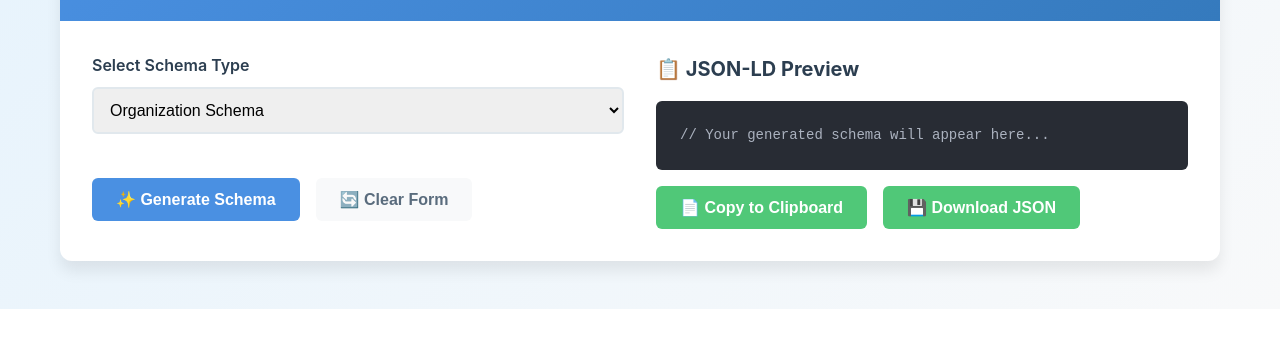
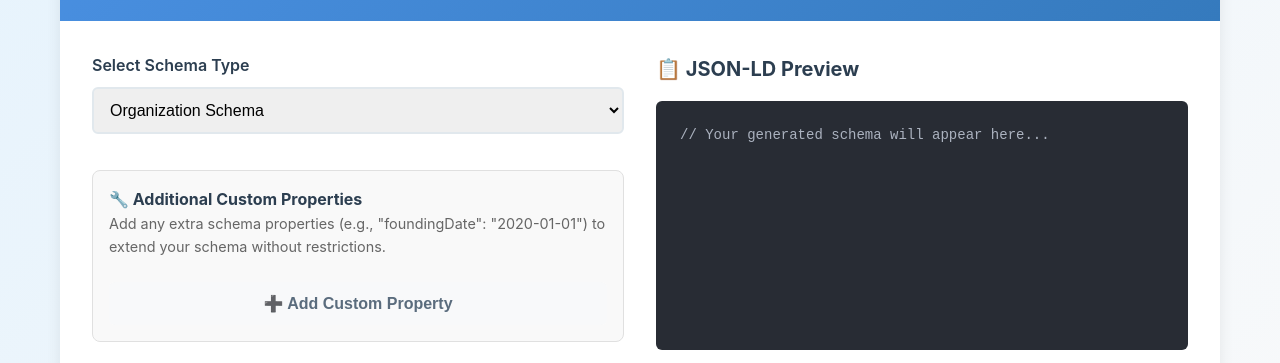
Before and after one commit to Ritam1997-sudo/tanu, a plain HTML site: page schema.html in a window 1280 px wide. Shown: the part 567-930 px from the top of the page. Drawn offline with Linux system fonts and the light colour scheme.

Commit message:
Update schema.html

```diff
--- a/schema.html
+++ b/schema.html
@@ -78,17 +78,23 @@
                     <option value="BreadcrumbList">Breadcrumb Schema</option>
                 </select>
             </div>
-
             <div id="dynamicFields" class="dynamic-fields">
                 <!-- Dynamic fields will be injected here -->
             </div>
-
+            <!-- New Custom Properties Section -->
+            <div class="custom-section" id="customSection" style="margin-top: 1rem; padding: 1rem; border: 1px solid #e0e0e0; border-radius: 8px; background: #f9f9f9;">
+                <h4>🔧 Additional Custom Properties</h4>
+                <p style="font-size: 0.9rem; color: #666; margin-bottom: 1rem;">Add any extra schema properties (e.g., "foundingDate": "2020-01-01") to extend your schema without restrictions.</p>
+                <div id="customProps">
+                    <!-- Custom properties will be dynamically added here -->
+                </div>
+                <button type="button" onclick="addCustomProp()" class="btn btn-secondary" style="margin-top: 0.5rem; width: 100%;">➕ Add Custom Property</button>
+            </div>
             <div class="tool-actions">
                 <button id="generateBtn" class="btn btn-primary">✨ Generate Schema</button>
                 <button id="clearBtn" class="btn btn-secondary">🔄 Clear Form</button>
             </div>
         </div>
-
         <div class="tool-right">
             <div class="preview-header">
                 <h3>📋 JSON-LD Preview</h3>
@@ -98,7 +104,6 @@
             <div class="output-actions">
                 <button id="copyBtn" class="btn btn-success">📄 Copy to Clipboard</button>
                 <button id="downloadBtn" class="btn btn-success">💾 Download JSON</button>
-                        </div>
             </div>
         </div>
     </div>
```
Lines whose indentation alone changed are shown as unchanged.
